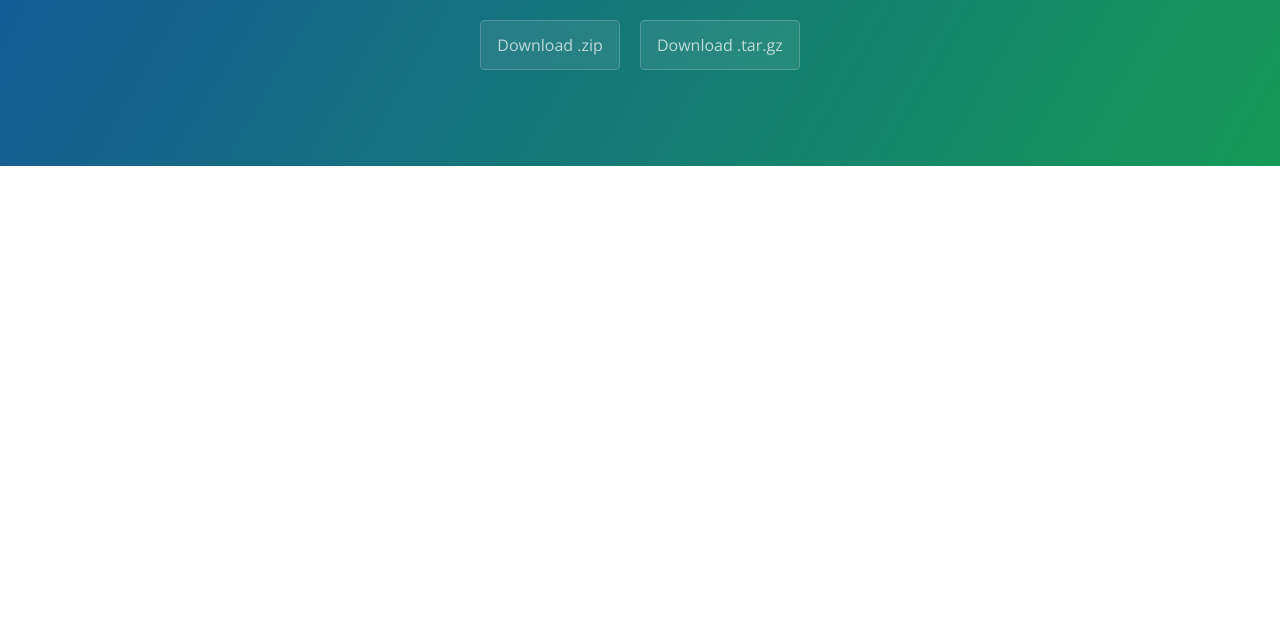
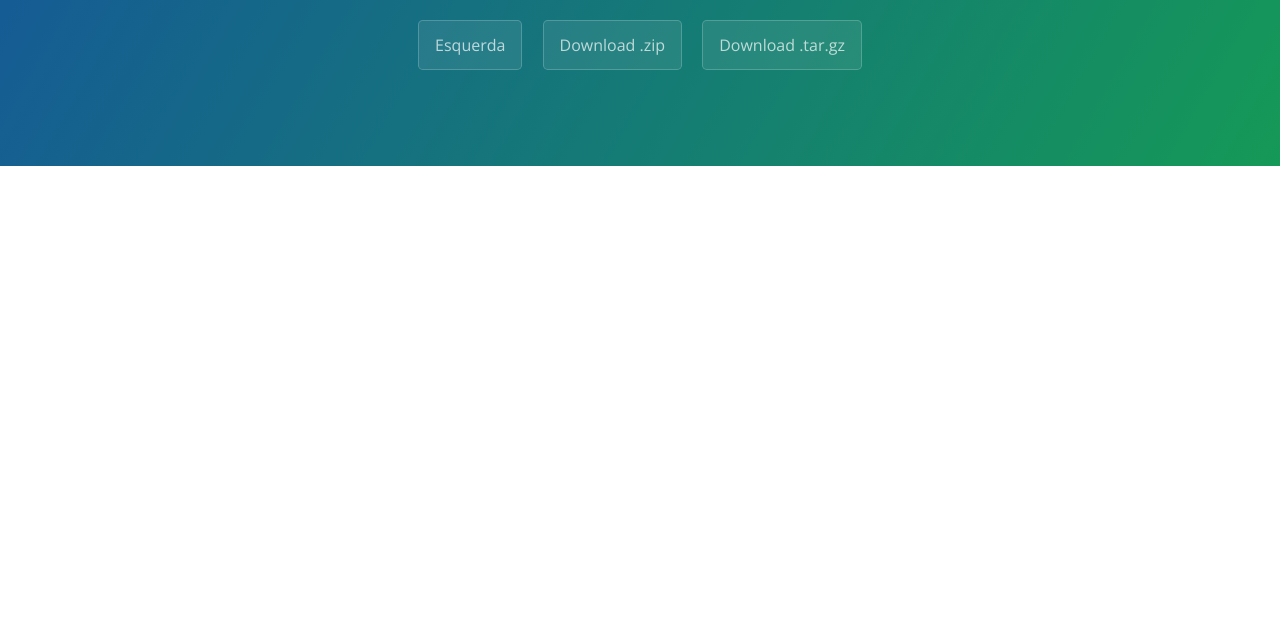
Before and after one commit to lobimm/framerobson, a plain HTML site: page index.html in a window 1280 px wide. Shown: the part 170-800 px from the top of the page. Drawn offline with nearby package versions, Linux system fonts and the light colour scheme.

Commit message:
Update index.html

```diff
--- a/index.html
+++ b/index.html
@@ -13,7 +13,7 @@
     <section class="page-header">
       <h1 class="project-name">Framerobson</h1>
       <h2 class="project-tagline"></h2>
-      <frame SRC="f1.html">
+      <a src="f1.html" class="btn">Esquerda</a>
       <a href="https://github.com/lobimm/framerobson/zipball/master" class="btn">Download .zip</a>
       <a href="https://github.com/lobimm/framerobson/tarball/master" class="btn">Download .tar.gz</a>
     </section>
```
